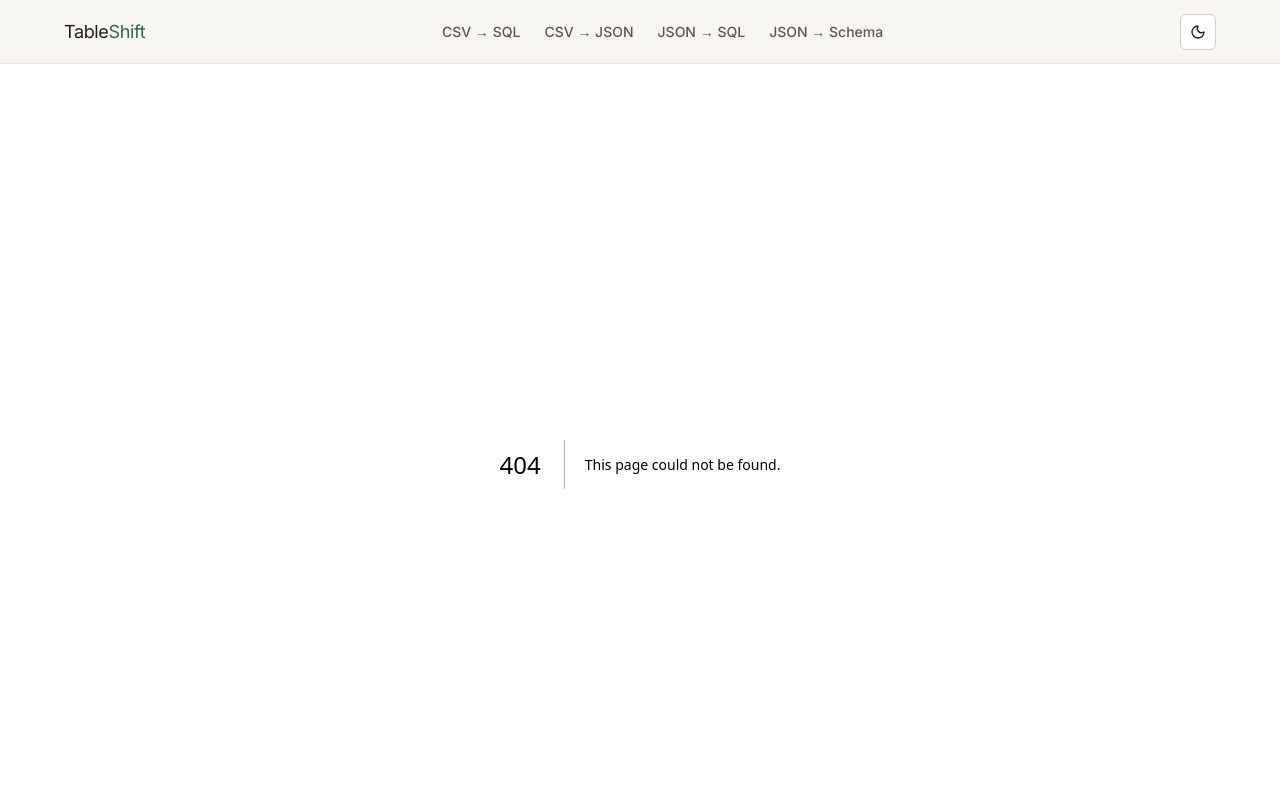
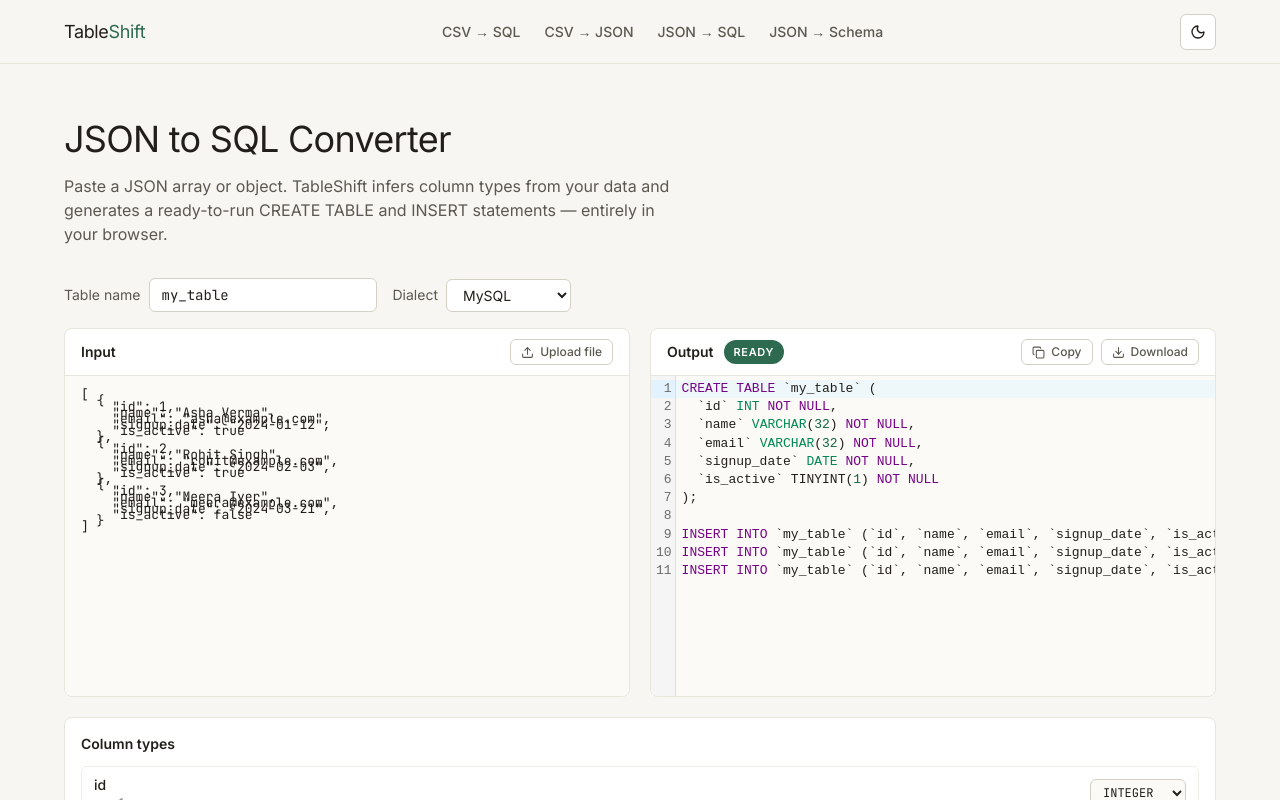
Before and after one commit to TEJASWI-RAJ0210/TableShift, a Next.js app: page /json-to-sql in a window 1280 px wide. Before the commit this address had no page. Shown: the top 800 px of the page. Built offline with nearby package versions, Linux system fonts and the light colour scheme.

Commit message:
created initial page of json-to-sql

```diff
--- /dev/null
+++ b/app/json-to-sql/page.tsx
@@ -0,0 +1,151 @@
+"use client";
+
+import { useEffect, useMemo, useState } from "react";
+import InputPanel from "@/components/converter/InputPanel";
+import OutputPanel from "@/components/converter/OutputPanel";
+import DialectSelector from "@/components/converter/DialectSelector";
+import ColumnSettings from "@/components/converter/ColumnSettings";
+import { parseJson } from "@/lib/parsers/jsonParser";
+import { generateSql } from "@/lib/generators/toSql";
+import { ColumnDef, DataModel, InferredType, ParseStatus, SqlDialect } from "@/lib/types";
+
+const SAMPLE_JSON = `[
+  {
+    "id": 1,
+    "name": "Asha Verma",
+    "email": "asha@example.com",
+    "signup_date": "2024-01-12",
+    "is_active": true
+  },
+  {
+    "id": 2,
+    "name": "Rohit Singh",
+    "email": "rohit@example.com",
+    "signup_date": "2024-02-03",
+    "is_active": true
+  },
+  {
+    "id": 3,
+    "name": "Meera Iyer",
+    "email": "meera@example.com",
+    "signup_date": "2024-03-21",
+    "is_active": false
+  }
+]`;
+
+export default function JsonToSqlPage() {
+  const [input, setInput] = useState(SAMPLE_JSON);
+  const [model, setModel] = useState<DataModel>({ columns: [], rows: [] });
+  const [overrides, setOverrides] = useState<Record<string, InferredType>>({});
+  const [dialect, setDialect] = useState<SqlDialect>("mysql");
+  const [tableName, setTableName] = useState("my_table");
+  const [status, setStatus] = useState<ParseStatus>("idle");
+  const [error, setError] = useState<string | null>(null);
+
+  useEffect(() => {
+    if (!input.trim()) {
+      setModel({ columns: [], rows: [] });
+      setStatus("idle");
+      return;
+    }
+
+    setStatus("parsing");
+    const timer = setTimeout(() => {
+      const { model: parsed, error: parseError } = parseJson(input);
+      if (parseError) {
+        setError(parseError);
+        setStatus("error");
+        return;
+      }
+      setError(null);
+      setStatus("inferring");
+      setModel(parsed);
+      setOverrides({});
+      setStatus("ready");
+    }, 150);
+
+    return () => clearTimeout(timer);
+  }, [input]);
+
+  // JSON files can also be uploaded directly
+  async function handleFile(file: File) {
+    const text = await file.text();
+    setInput(text);
+  }
+
+  const finalColumns: ColumnDef[] = useMemo(
+    () =>
+      model.columns.map((c) => ({
+        ...c,
+        type: overrides[c.name] ?? c.type,
+      })),
+    [model.columns, overrides]
+  );
+
+  const output = useMemo(() => {
+    if (status !== "ready" || finalColumns.length === 0) return "";
+    return generateSql(
+      { columns: finalColumns, rows: model.rows },
+      tableName || "my_table",
+      dialect
+    );
+  }, [finalColumns, model.rows, tableName, dialect, status]);
+
+  function handleTypeOverride(index: number, type: InferredType) {
+    const col = model.columns[index];
+    setOverrides((prev) => ({ ...prev, [col.name]: type }));
+  }
+
+  return (
+    <div className="mx-auto max-w-300 px-6 py-12">
+      <div className="mb-8">
+        <h1 className="text-[32px] font-normal tracking-[-0.02em] text-ink sm:text-[36px]">
+          JSON to SQL Converter
+        </h1>
+        <p className="mt-2 max-w-[60ch] text-[16px] leading-normal text-body">
+          Paste a JSON array or object. TableShift infers column types from
+          your data and generates a ready-to-run CREATE TABLE and INSERT
+          statements — entirely in your browser.
+        </p>
+      </div>
+
+      <div className="mb-4 flex flex-wrap items-center gap-4">
+        <div className="flex items-center gap-2">
+          <span className="text-sm text-body">Table name</span>
+          <input
+            value={tableName}
+            onChange={(e) =>
+              setTableName(e.target.value.replace(/\s+/g, "_"))
+            }
+            className="rounded-md border border-hairline-strong bg-surface-card px-3 py-1.5 text-sm font-mono text-ink focus:outline-none focus:border-primary"
+          />
+        </div>
+        <DialectSelector value={dialect} onChange={setDialect} />
+      </div>
+
+      <div className="grid grid-cols-1 gap-5 lg:grid-cols-2">
+        <InputPanel
+          value={input}
+          onChange={setInput}
+          onFile={handleFile}
+          accept=".json"
+          placeholder="Paste JSON array or object here..."
+        />
+        <OutputPanel
+          value={output}
+          status={status}
+          language="sql"
+          filename={`${tableName || "my_table"}.sql`}
+        />
+      </div>
+
+      {error && <p className="mt-3 text-sm text-error">{error}</p>}
+
+      {finalColumns.length > 0 && (
+        <div className="mt-5">
+          <ColumnSettings columns={finalColumns} onChange={handleTypeOverride} />
+        </div>
+      )}
+    </div>
+  );
+}
```
